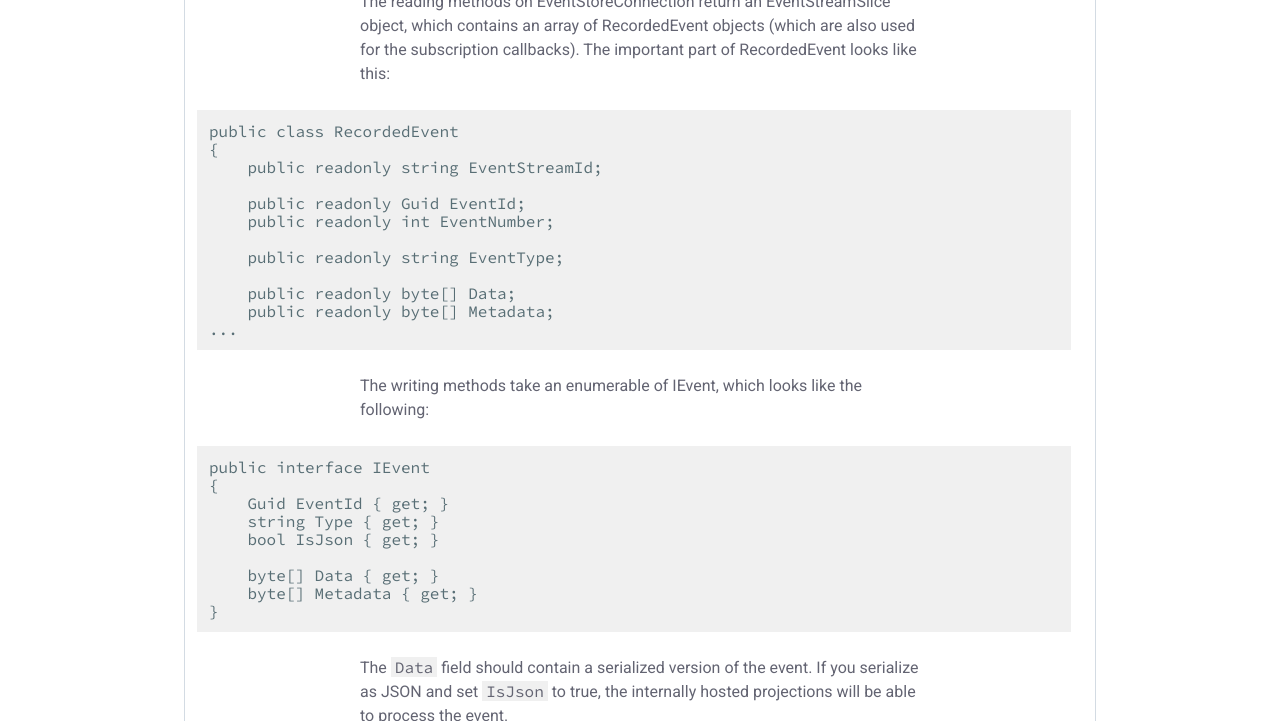
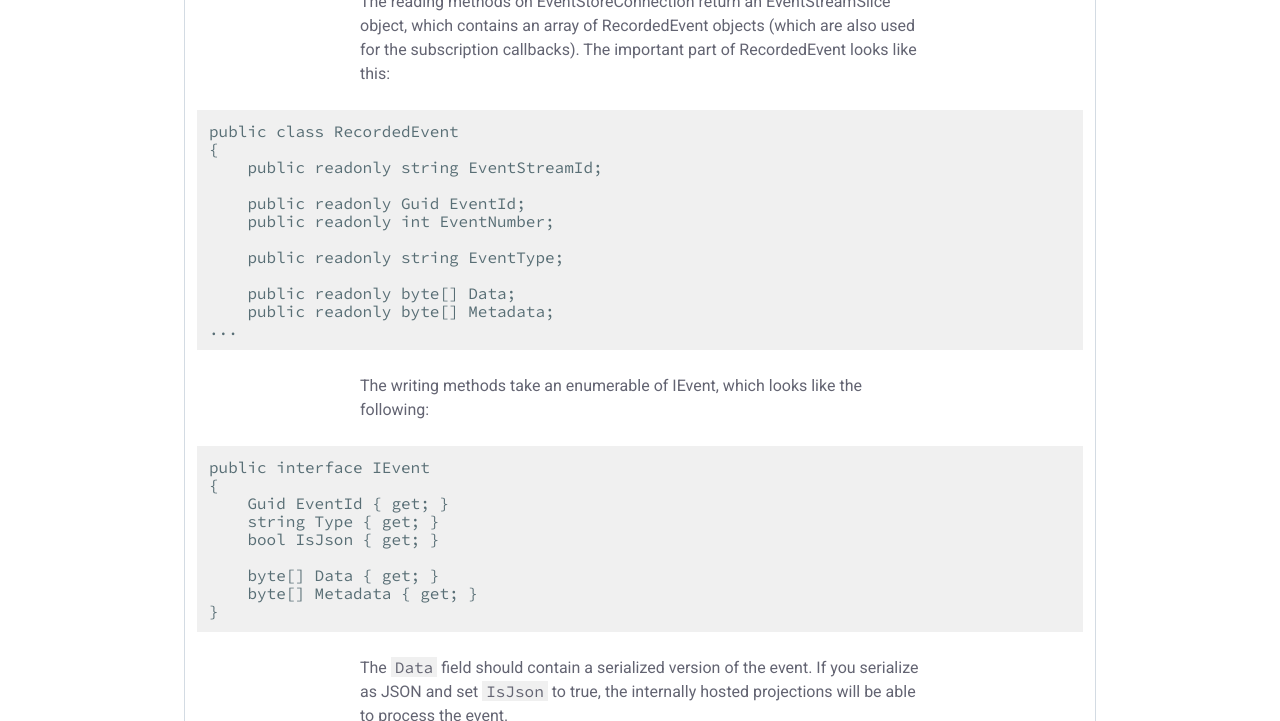
Before and after one commit to sandboxorg/geteventstore.com, a Jekyll site: the page built from _posts/2012-11-21-applications-and-ievent.md, in a window 1280 px wide. Shown: the part 646-1367 px from the top of the page. Built offline with Jekyll 4.4.1, drawn with Linux system fonts in a browser that asks for light colours; nearby versions of some CDN libraries; Markdown is read by kramdown in place of the engine named in the settings.

Commit message:
Aligned table contents with body text

```diff
--- a/_sass/_base.scss
+++ b/_sass/_base.scss
@@ -97,8 +97,7 @@ pre {
     overflow-x: scroll;
     -webkit-overflow-scrolling: touch;
     @media (min-width: 720px) {
-        margin: 1.5rem 0 1.5rem -0.75rem;
-
+        margin: 1.5rem -0.75rem;
     }
     code {
         padding: 0;
--- a/_sass/_page-docs.scss
+++ b/_sass/_page-docs.scss
@@ -101,7 +101,7 @@
         max-width: 100%;
     }
     table {
-        margin: 1.5rem 0;
+        margin: 1.5rem -0.75rem;
     }
     @media (min-width: 720px) {
         width: calc(100% - 21rem);
```
Also changed, not shown: css/main6.css.
